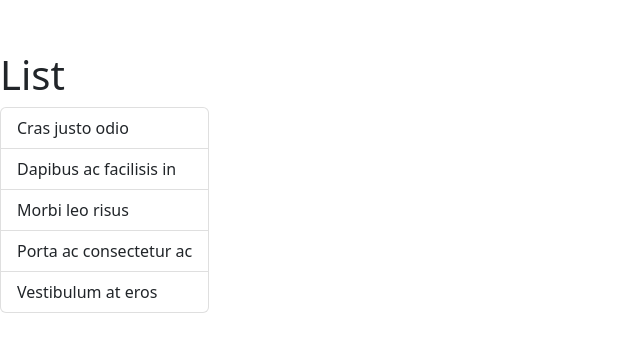
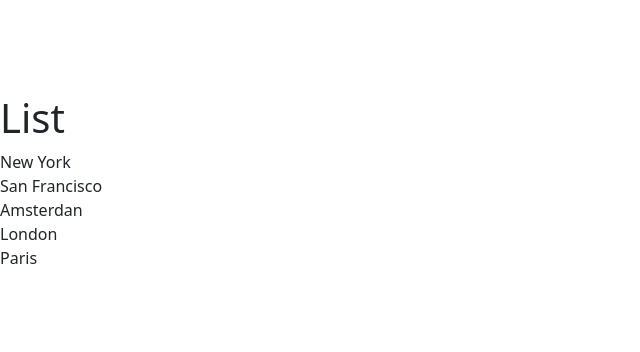
Before and after one commit to devanaclimgo/react-app, a React (Vite) app: page / in a window 1280 px wide. Shown: the part 218-570 px from the top of the page, without its empty margins (0-640 px from the left). Built offline with nearby package versions, Linux system fonts and the light colour scheme.

Commit message:
change list items dynamically

```diff
--- a/src/components/ListGroup.tsx
+++ b/src/components/ListGroup.tsx
@@ -1,13 +1,19 @@
 function ListGroup() {
+  const items = [
+    "New York",
+    "San Francisco",
+    "Amsterdan",
+    "London",
+    "Paris"
+  ]
+
   return (
     <>
       <h1>List</h1>
       <ul className="list-group">
-        <li className="list-group-item">Cras justo odio</li>
-        <li className="list-group-item">Dapibus ac facilisis in</li>
-        <li className="list-group-item">Morbi leo risus</li>
-        <li className="list-group-item">Porta ac consectetur ac</li>
-        <li className="list-group-item">Vestibulum at eros</li>
+        {items.map((item) => (
+          <li>{item}</li>
+        ))}
       </ul>
     </>
 )}
```
